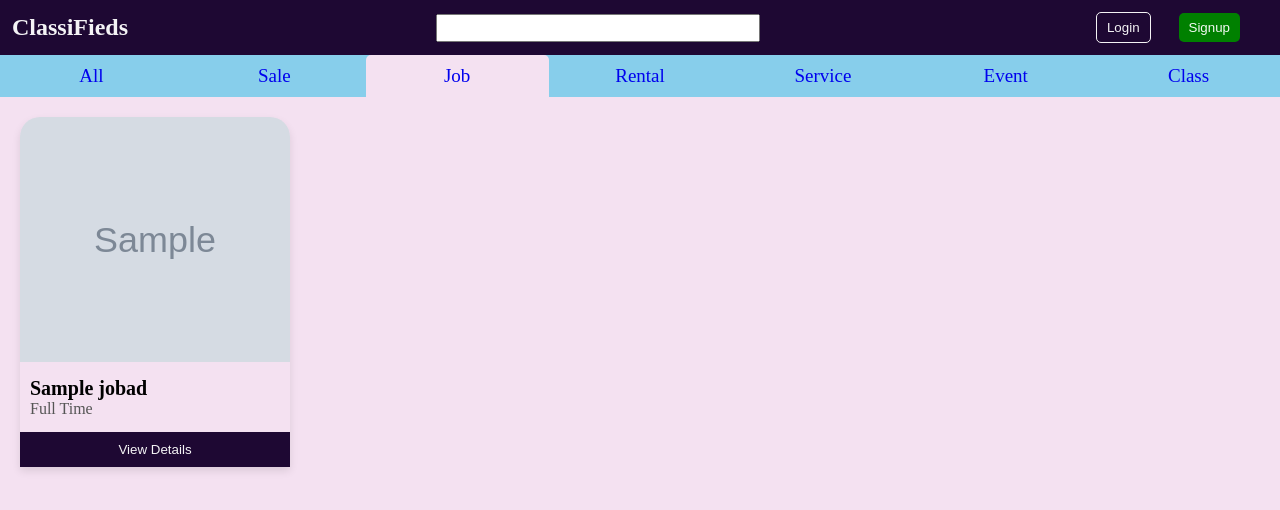
After one commit to poonam-minde/ClassifiedsApp, a Django app: page /job/ in a window 1280 px wide. The commit adds this page. Shown: the top 510 px of the page. Run offline with Django 5.2, Linux system fonts and the light colour scheme; tables that the repository leaves empty hold one stand-in row (values such as "Sample post"); grey boxes marked "Sample" are stand-in pictures; some libraries are stand-ins or nearby versions.

Commit message:
List view for all available ads (#9)

```diff
--- a/ad/templates/ad/ad_delete.html
+++ b/ad/templates/ad/ad_delete.html
@@ -1,4 +1,4 @@
-{% extends 'base.html' %}
+{% extends 'base_post.html' %}
 
 {% block content %}
   <h2>Confirm Delete</h2>
--- a/ad/templates/ad/ad_detail.html
+++ b/ad/templates/ad/ad_detail.html
@@ -1,4 +1,4 @@
-{% extends "base.html" %}
+{% extends "base_post.html" %}
 
 {% load static %}
 
--- a/ad/templates/ad/ad_form.html
+++ b/ad/templates/ad/ad_form.html
@@ -1,4 +1,4 @@
-{% extends "base.html" %}
+{% extends "base_post.html" %}
 
 {% load static %}
 
--- a/ad/templates/ad/ad_list.html
+++ b/ad/templates/ad/ad_list.html
@@ -1,4 +1,4 @@
-{% extends "base.html" %}
+{% extends "base_post.html" %}
 
 {% load static %}
 
--- /dev/null
+++ b/ad/templates/ad/adtype_list.html
@@ -0,0 +1,13 @@
+{% extends "base.html" %}
+
+{% block content %}
+<div class="container mt-5">
+    <ul class="list-group">
+        {% for item in ads %}
+            {% include "includes/card.html" %}
+        {% empty %}
+            <div class="unavailable">No ads available.</div>
+        {% endfor %}
+    </ul>
+</div>
+{% endblock %}
--- a/ad/templates/base.html
+++ b/ad/templates/base.html
@@ -6,20 +6,38 @@
     <meta name="viewport" content="width=device-width, initial-scale=1.0">
     <title>OLX</title>
     <link href="{% static "css/base.css" %}" rel="stylesheet">
-    {% block style %}{% endblock %}
+    <link href="{% static "css/card.css" %}" rel="stylesheet">
+    <style>
+
+    </style>
 </head>
 <body>
     <nav class='nav-bar'>
-       <h1>OLX</h1>
+       <h1>ClassiFieds</h1>
        <input type="text">
-       <div>{{request.user}}&nbsp;&nbsp;
-       <img src="{% static "img/shopping_cart.png" %}" height="23" width="26">
+       <div class="auth-container">
+        {% if user.is_authenticated %}
+            {{request.user}}
+            <form id="logout-form" action="{% url 'account:logout' %}" method="post">
+                {% csrf_token %}
+                <button type="submit" class="btn logout-button">Logout</button>
+            </form>
+            <a href="{% url 'ad:ad_list'%}"><button type="submit" class="btn sell-button">SELL</button></a>
+        {% else %}
+            <a href="{% url 'account:login' %}"><button type="submit" class="btn login-button">Login</button></a>
+            <a href="{% url 'account:signup' %}"><button type="submit" class="btn signup-button">Signup</button></a>
+        {% endif%}
        </div>
     </nav>
     <div>
-        <div>
-        {% block title %}
-        {% endblock %}
+        <div class="adtype-container">
+        <a href="{% url 'ad:all_ad_list' %}" class='{% if not ad_type %}selected{% endif %}'>All</a>
+        <a href="{% url 'ad:sale_list' %}" class="{% if ad_type == 'sale' %}selected{% endif %}">Sale</a>
+        <a href="{% url 'ad:job_list' %}" class="{% if ad_type == 'job' %}selected{% endif %}">Job</a>
+        <a href="{% url 'ad:rental_list' %}" class="{% if ad_type == 'rental' %}selected{% endif %}">Rental</a>
+        <a href="{% url 'ad:service_list' %}" class="{% if ad_type == 'service' %}selected{% endif %}">Service</a>
+        <a href="{% url 'ad:event_list' %}" class="{% if ad_type == 'event' %}selected{% endif %}">Event</a>
+        <a href="{% url 'ad:class_list' %}" class="{% if ad_type == 'class' %}selected{% endif %}">Class</a>
         </div>
         {% block content %}
         {% endblock %}
--- /dev/null
+++ b/ad/templates/includes/card.html
@@ -0,0 +1,16 @@
+{% load static %}
+
+<div class="col-md-4">
+    <div class="card mb-4">
+        {% if item.image %}
+        <img src="{{ item.image.url }}" class="card-img-top" alt="{{ item.title }}">
+        {% else %}
+        <img src="{% static "img/no_image.jpg" %}" class="card-img-top" alt="{{ item.title }}">
+        {% endif %}
+        <div class="card-body">
+            <h5 class="card-title">{{ item.title|capfirst }}</h5>
+            <p class="card-text">{{ item.get_category_display }}</p>
+        </div>
+        <button type='button'>View Details</button>
+    </div>
+</div>
--- a/ad/urls.py
+++ b/ad/urls.py
@@ -4,9 +4,16 @@ from . import views
 app_name = 'ad'
 
 urlpatterns = [
-    path('', views.AdListView.as_view(), name='ad_list'),
-    path('<str:adtype>/', views.AdCreateView.as_view(), name='create_ad'),
-    path('<str:adtype>/<int:pk>/', views.AdDetailView.as_view(), name='ad_detail'),
-    path('<str:adtype>/<int:pk>/update/', views.AdUpdateView.as_view(), name='ad_update'),
-    path('<str:adtype>/<int:pk>/delete/', views.AdDeleteView.as_view(), name='ad_delete'),
+    path('', views.AllAdListView.as_view(), name='all_ad_list'),
+    path('job/', views.JobListView.as_view(), name='job_list'),
+    path('sale/', views.SaleListView.as_view(), name='sale_list'),
+    path('rental/', views.RentalListView.as_view(), name='rental_list'),
+    path('service/', views.ServiceListView.as_view(), name='service_list'),
+    path('event/', views.EventListView.as_view(), name='event_list'),
+    path('class/', views.ClassListView.as_view(), name='class_list'),
+    path('ad/', views.AdListView.as_view(), name='ad_list'),
+    path('ad/<str:adtype>/', views.AdCreateView.as_view(), name='create_ad'),
+    path('ad/<str:adtype>/<int:pk>/', views.AdDetailView.as_view(), name='ad_detail'),
+    path('ad/<str:adtype>/<int:pk>/update/', views.AdUpdateView.as_view(), name='ad_update'),
+    path('ad/<str:adtype>/<int:pk>/delete/', views.AdDeleteView.as_view(), name='ad_delete'),
 ]
--- a/ad/views.py
+++ b/ad/views.py
@@ -6,7 +6,7 @@ from .forms import JobAdForm, SaleAdForm, RentalAdForm, ServiceAdForm, EventAdFo
 from .models import JobAd, RentalAd, SaleAd, ServiceAd, EventAd, ClassAd
 from django.views.generic import TemplateView
 from django.views.generic.detail import DetailView
-from django.views.generic import UpdateView, DeleteView
+from django.views.generic import UpdateView, DeleteView, ListView
 from django.http import Http404
 
 class ModelMappingMixin:
@@ -127,3 +127,66 @@ class AdDeleteView(LoginRequiredMixin, ModelMappingMixin, DeleteView):
         response = super().delete(request, *args, **kwargs)
         messages.success(request, "Ad deleted successfully!")
         return response
+
+class BaseListView(ListView):
+    template_name="ad/adtype_list.html"
+    context_object_name = 'ads'
+
+class JobListView(BaseListView):
+    model = JobAd
+
+    def get_context_data(self, **kwargs):
+        context = super().get_context_data(**kwargs)
+        context['ad_type'] = 'job'
+        return context
+
+class SaleListView(BaseListView):
+    model = SaleAd
+    def get_context_data(self, **kwargs):
+        context = super().get_context_data(**kwargs)
+        context['ad_type'] = 'sale'
+        return context
+
+class RentalListView(BaseListView):
+    model = RentalAd
+
+    def get_context_data(self, **kwargs):
+        context = super().get_context_data(**kwargs)
+        context['ad_type'] = 'rental'
+        return context
+
+class ServiceListView(BaseListView):
+    model = ServiceAd
+    def get_context_data(self, **kwargs):
+        context = super().get_context_data(**kwargs)
+        context['ad_type'] = 'service'
+        return context
+
+class EventListView(BaseListView):
+    model = EventAd
+    def get_context_data(self, **kwargs):
+        context = super().get_context_data(**kwargs)
+        context['ad_type'] = 'event'
+        return context
+
+class ClassListView(BaseListView):
+    model = ClassAd
+    def get_context_data(self, **kwargs):
+        context = super().get_context_data(**kwargs)
+        context['ad_type'] = 'class'
+        return context
+
+class AllAdListView(TemplateView):
+    template_name = 'ad/all_list.html'
+
+    def get_context_data(self, **kwargs):
+        context = super().get_context_data(**kwargs)
+
+        context['jobs'] = JobAd.objects.all()[:4]
+        context['rentals'] = RentalAd.objects.all()[:4]
+        context['sales'] = SaleAd.objects.all()[:4]
+        context['services'] = ServiceAd.objects.all()[:4]
+        context['events'] = EventAd.objects.all()[:4]
+        context['classes'] = ClassAd.objects.all()[:4]
+
+        return context
--- a/classifieds/urls.py
+++ b/classifieds/urls.py
@@ -21,7 +21,7 @@ from django.conf.urls.static import static
 
 urlpatterns = [
     path('admin/', admin.site.urls),
-    path('ad/', include('ad.urls',namespace='ad')),
+    path('', include('ad.urls',namespace='ad')),
     path('account/', include('account.urls', namespace='account')),
 ]
 if settings.DEBUG:
--- a/static/css/base.css
+++ b/static/css/base.css
@@ -4,6 +4,7 @@
     --primary-color:rgb(30, 8, 51);
     --seconday-color: rgb(71, 32, 108);
     --text-color: rgba(255, 255, 255, 0.952);
+    --background-color: rgb(244, 225, 241);
 }
 .nav-bar{
     display: flex;
@@ -27,7 +28,7 @@
     background-color: rgba(207, 133, 227, 0.721);
 }
 body{
-    background-color: rgb(244, 225, 241);
+    background-color: var(--background-color)
 }
 .heading{
     text-align: center;
@@ -58,3 +59,43 @@ body{
     font-weight: 600;
     margin: 10px;
 }
+.adtype-container{
+    background-color: skyblue;
+    display: flex;
+}
+.adtype-container a{
+    width: 14.66%;
+    text-decoration: none;
+    font-size: 19px;
+    text-align: center;
+    padding: 10px;
+}
+.auth-container{
+    width: 200px;
+    display: flex;
+    justify-content: space-evenly;
+    align-items: center;
+}
+.btn{
+    padding: 7px 10px;
+    border: none;
+    border-radius: 5px;
+    color: var(--text-color);
+}
+.logout-button{
+    background-color: red;
+}
+.sell-button{
+    background: linear-gradient(90deg, purple, pink);
+}
+.login-button{
+    background-color: transparent;
+    border: 1px solid var(--text-color);
+}
+.signup-button{
+    background-color: green;
+}
+.selected{
+    background-color: var(--background-color);
+    border-radius: 5px 5px 0px 0px;
+}
--- /dev/null
+++ b/static/css/card.css
@@ -0,0 +1,46 @@
+.card {
+    border-radius: 10px;
+    box-shadow: 0 4px 8px rgba(0, 0, 0, 0.1);
+    width: 270px;
+    height: 350px;
+    display: flex;
+    flex-direction: column;
+    justify-content: space-between;
+    margin: 20px;
+    border-radius: 20px 20px 0px 0px;
+}
+.card img{
+    width: 100%;
+    height: 70%;
+    border-radius: 20px 20px 0px 0px;
+}
+.card button{
+    height: 35px;
+    background-color: var(--primary-color);
+    color: var(--text-color);
+    border: none;
+}
+.card-title {
+    font-size: 1.25rem;
+    font-weight: bold;
+}
+.card-body{
+    padding: 10px;
+}
+.card-text {
+    font-size: 1rem;
+    color: #555;
+}
+.list-group{
+    display: flex;
+    flex-wrap: wrap;
+    justify-content: flex-start;
+}
+.list-group-item {
+    font-size: 0.9rem;
+}
+.unavailable{
+    margin: auto;
+    padding: 30px;
+    font-size: 28px;
+}
```
Also changed, not shown: ad/templates/ad/all_list.html (added, +52 -0 lines), ad/templates/base_post.html (added, +28 -0 lines), ad/tests/test_list_views.py (added, +258 -0 lines).
